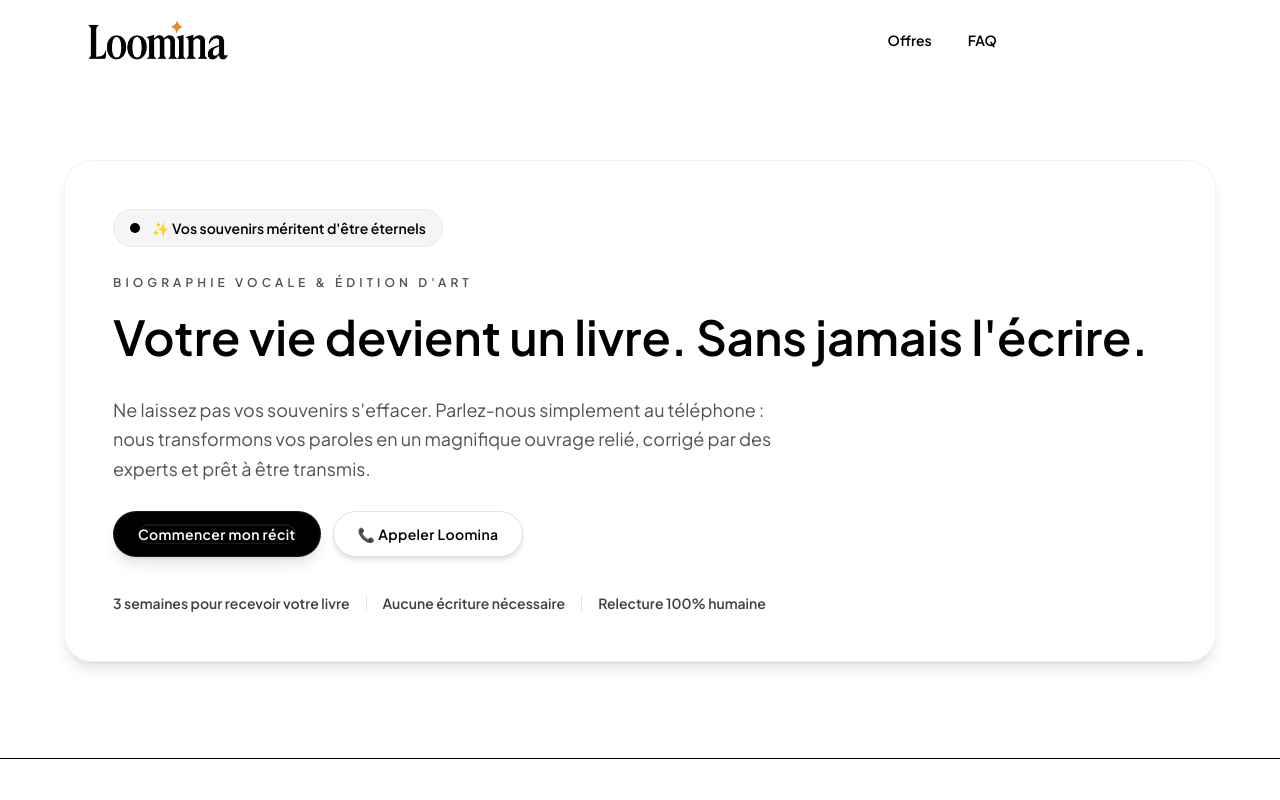
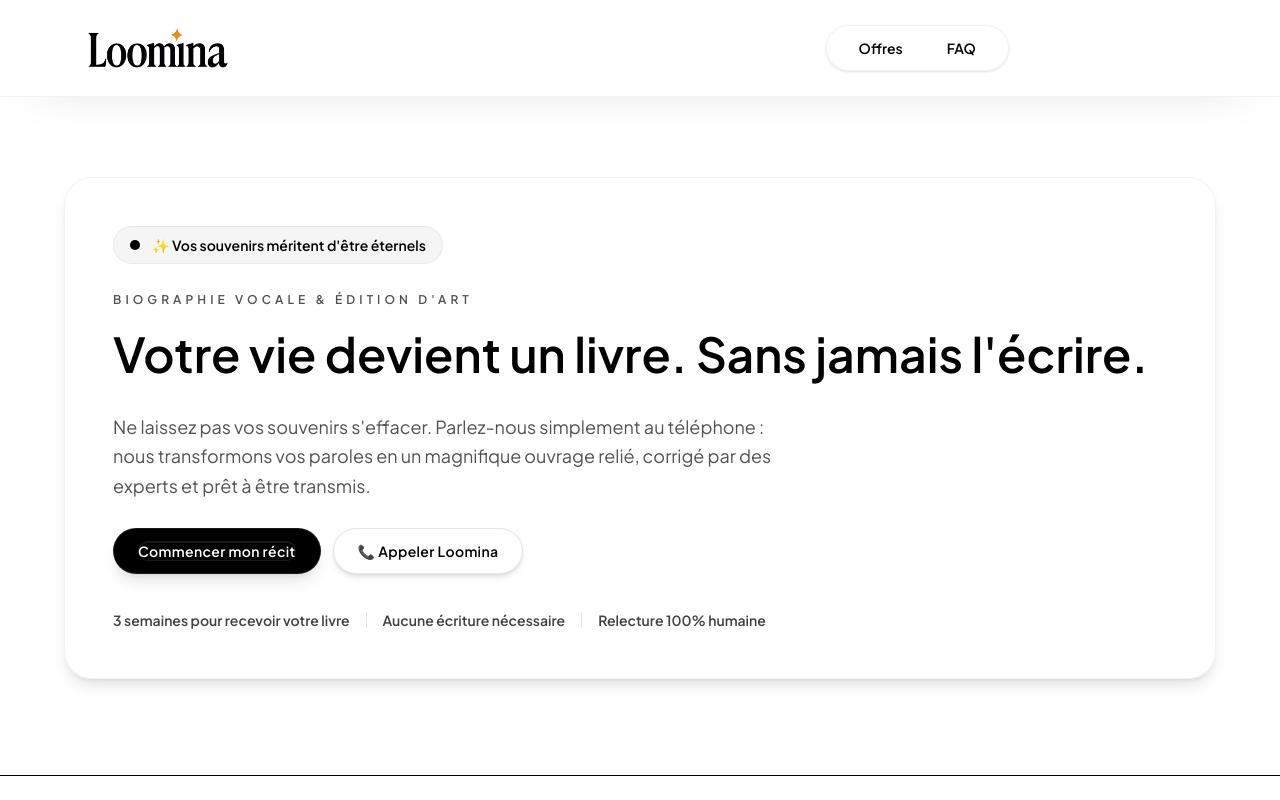
Before and after one commit to solalchetrit/loomina, a Next.js app: page / in a window 1280 px wide. Shown: the top 800 px of the page. Built offline with nearby package versions, Linux system fonts and the light colour scheme.

Commit message:
Restyle header and footer with legacy look

```diff
--- a/components/Footer.tsx
+++ b/components/Footer.tsx
@@ -8,9 +8,9 @@ const legalLinks = [
 
 export default function Footer() {
   return (
-    <footer className="w-full border-t border-black/5 bg-white">
-      <div className="mx-auto flex max-w-6xl flex-col gap-6 px-6 py-10 md:flex-row md:items-center md:justify-between">
-        <div className="flex items-center gap-3">
+    <footer className="w-full border-t border-black/5 bg-white/80 backdrop-blur">
+      <div className="mx-auto flex max-w-6xl flex-col gap-8 px-6 py-12 md:flex-row md:items-center md:justify-between">
+        <div className="flex items-center gap-3 rounded-2xl border border-black/5 bg-white/80 px-4 py-3 shadow-[0_18px_50px_-40px_rgba(0,0,0,0.35)]">
           <div className="relative h-8 w-28 md:h-9 md:w-32">
             <Image
               src="/header-logo-trimmed.png"
@@ -20,7 +20,9 @@ export default function Footer() {
               sizes="140px"
             />
           </div>
-          <p className="text-sm text-neutral-500">Le livre qui s'écrit à votre rythme.</p>
+          <p className="text-sm font-semibold uppercase tracking-[0.16em] text-[var(--loomina-amber-strong)]">
+            Le livre qui s'écrit à votre rythme.
+          </p>
         </div>
 
         <div className="flex flex-wrap items-center gap-4 text-sm text-[var(--loomina-ink)]">
@@ -28,14 +30,14 @@ export default function Footer() {
             <Link
               key={link.href}
               href={link.href}
-              className="rounded-full border border-black/5 bg-white px-4 py-2 transition hover:bg-[var(--loomina-cloud)]"
+              className="rounded-full border border-black/5 bg-white/80 px-4 py-2 font-semibold transition hover:border-[var(--loomina-amber-strong)] hover:text-[var(--loomina-amber-strong)]"
             >
               {link.label}
             </Link>
           ))}
           <a
             href="mailto:contact@loomina.fr"
-            className="rounded-full border border-black/5 bg-[var(--loomina-cloud)] px-4 py-2 font-semibold text-[var(--loomina-ink)] transition hover:-translate-y-[1px] hover:shadow-sm"
+            className="rounded-full border border-black/5 bg-[var(--loomina-amber)]/90 px-5 py-3 font-semibold text-[var(--loomina-ink)] shadow-[0_18px_50px_-36px_rgba(0,0,0,0.55)] transition hover:brightness-110"
           >
             contact@loomina.fr
           </a>
--- a/components/Header.tsx
+++ b/components/Header.tsx
@@ -22,12 +22,18 @@ export default function Header() {
 
   return (
     <header
-      className={`sticky top-0 z-50 w-full transition-colors duration-300 ${
-        hasScrolled ? "bg-white/95 shadow-[0_12px_50px_-36px_rgba(0,0,0,0.25)] backdrop-blur" : "bg-transparent"
+      className={`sticky top-0 z-50 w-full border-b border-black/5 transition-colors duration-300 ${
+        hasScrolled
+          ? "bg-white/95 backdrop-blur-xl shadow-[0_12px_50px_-36px_rgba(0,0,0,0.35)]"
+          : "bg-white/75 backdrop-blur-xl shadow-[0_18px_50px_-40px_rgba(0,0,0,0.35)]"
       }`}
     >
-      <div className="mx-auto flex h-16 max-w-6xl items-center px-4 sm:h-[4.5rem] md:h-20 md:px-6">
-        <Link href="/" className="flex items-center gap-3" aria-label="Retour à l'accueil Loomina">
+      <div className="mx-auto flex h-16 max-w-6xl items-center px-4 sm:h-[4.5rem] md:h-20 md:px-6 lg:h-24">
+        <Link
+          href="/"
+          className="flex items-center gap-3 rounded-full py-2 pr-4 transition hover:-translate-y-[1px] hover:shadow-[0_18px_50px_-40px_rgba(0,0,0,0.55)]"
+          aria-label="Retour à l'accueil Loomina"
+        >
           <div className="relative h-9 w-32 md:h-10 md:w-40">
             <Image
               src="/header-logo-trimmed.png"
@@ -41,12 +47,12 @@ export default function Header() {
         </Link>
 
         <div className="ml-auto flex items-center gap-4 sm:gap-6">
-          <nav className="hidden items-center gap-3 text-sm font-semibold text-[var(--loomina-ink)] sm:flex">
+          <nav className="hidden items-center gap-2 rounded-full border border-black/5 bg-white/85 px-2 py-1 text-sm font-semibold text-[var(--loomina-ink)] shadow-sm sm:flex md:gap-3 md:px-4">
             {NAV_LINKS.map((item) => (
               <Link
                 key={item.href}
                 href={item.href}
-                className="rounded-full px-3 py-2 transition hover:bg-[var(--loomina-cloud)]"
+                className="rounded-full px-3 py-2 transition hover:bg-[var(--loomina-cloud)] md:px-4"
               >
                 {item.label}
               </Link>
@@ -55,7 +61,7 @@ export default function Header() {
 
           <MagicButton
             href="tel:+33756830514"
-            className="bg-[var(--loomina-black)] px-4 py-2 text-sm font-semibold text-white shadow-[0_18px_50px_-36px_rgba(0,0,0,0.45)] sm:px-5"
+            className="bg-[var(--loomina-black)] px-4 py-2 text-sm font-semibold text-white shadow-[0_18px_50px_-36px_rgba(0,0,0,0.55)] border border-white/10 sm:px-5"
           >
             Appeler l'équipe
           </MagicButton>
```
